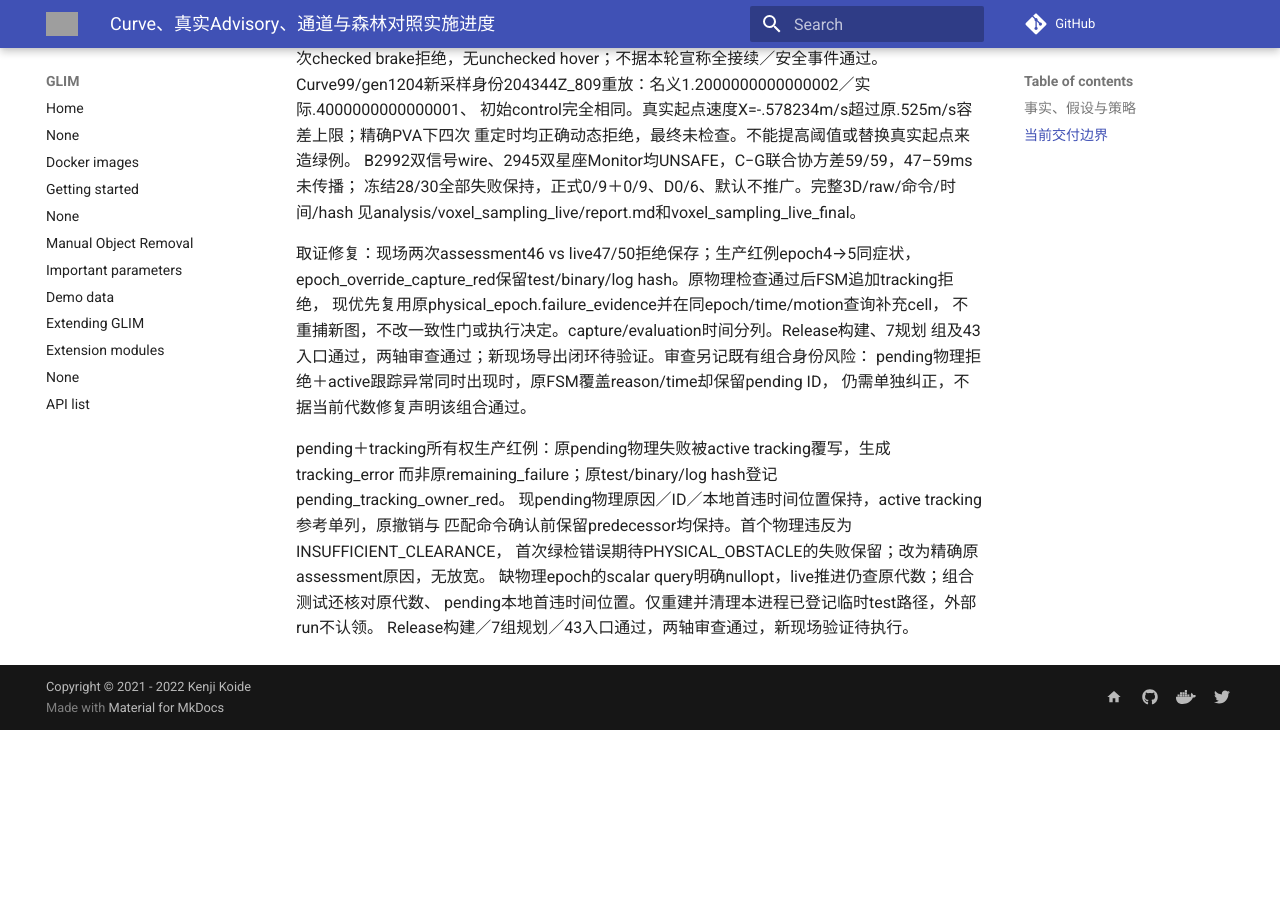
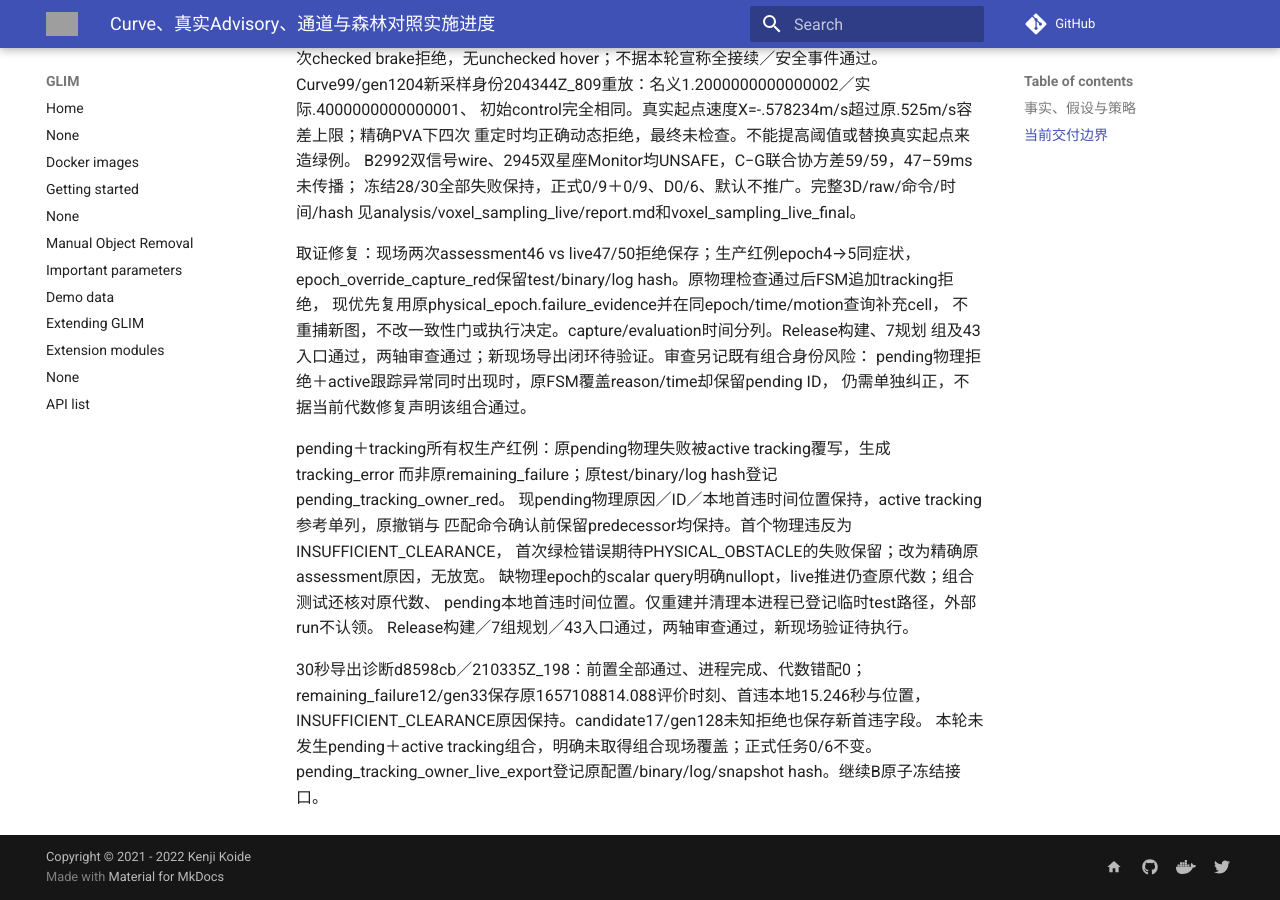
Before and after one commit to Printeger/iap, an MkDocs documentation site: the page built from docs/dev_planner/curve_advisory_channel_progress.md, in a window 1280 px wide and 900 px high, scrolled down 13441 px. Built offline with MkDocs 1.6.1 and Material for MkDocs 9.7.7, drawn with Linux system fonts in a browser that asks for light colours; nearby versions of some CDN libraries; comment, search, counter and statistics services are not loaded; before the commit the page ends 14171 px from its top, so only the background shows below that; grey boxes are pictures that could not be loaded.

Commit message:
docs(planner): record frozen export live diagnostic coverage

```diff
--- a/docs/dev_planner/curve_advisory_channel_progress.md
+++ b/docs/dev_planner/curve_advisory_channel_progress.md
@@ -589,3 +589,9 @@ pending＋tracking所有权生产红例：原pending物理失败被active tracki
 缺物理epoch的scalar query明确nullopt，live推进仍查原代数；组合测试还核对原代数、
 pending本地首违时间位置。仅重建并清理本进程已登记临时test路径，外部run不认领。
 Release构建／7组规划／43入口通过，两轴审查通过，新现场验证待执行。
+
+30秒导出诊断d8598cb／210335Z_198：前置全部通过、进程完成、代数错配0；
+remaining_failure12/gen33保存原1657108814.088评价时刻、首违本地15.246秒与位置，
+INSUFFICIENT_CLEARANCE原因保持。candidate17/gen128未知拒绝也保存新首违字段。
+本轮未发生pending＋active tracking组合，明确未取得组合现场覆盖；正式任务0/6不变。
+pending_tracking_owner_live_export登记原配置/binary/log/snapshot hash。继续B原子冻结接口。
```
